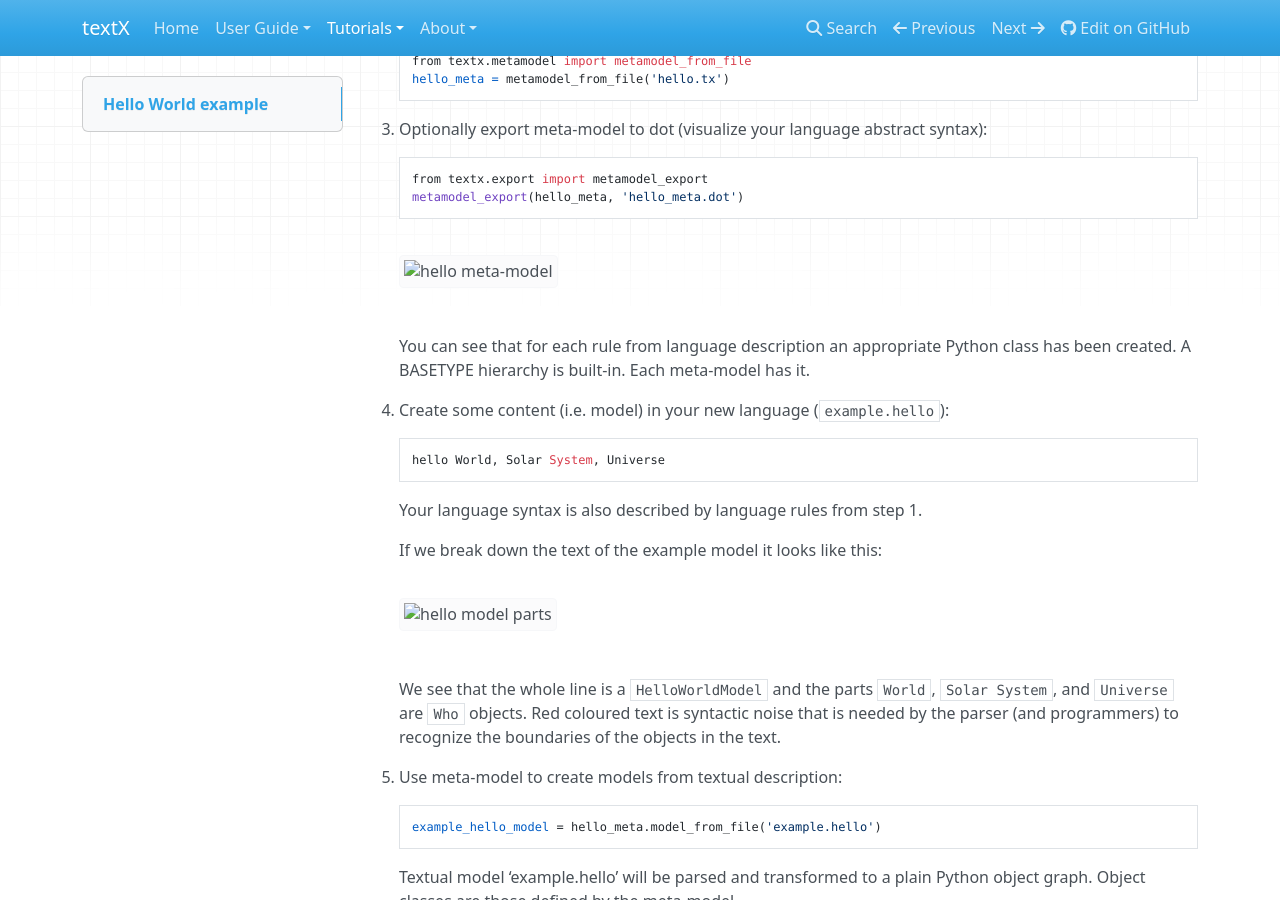
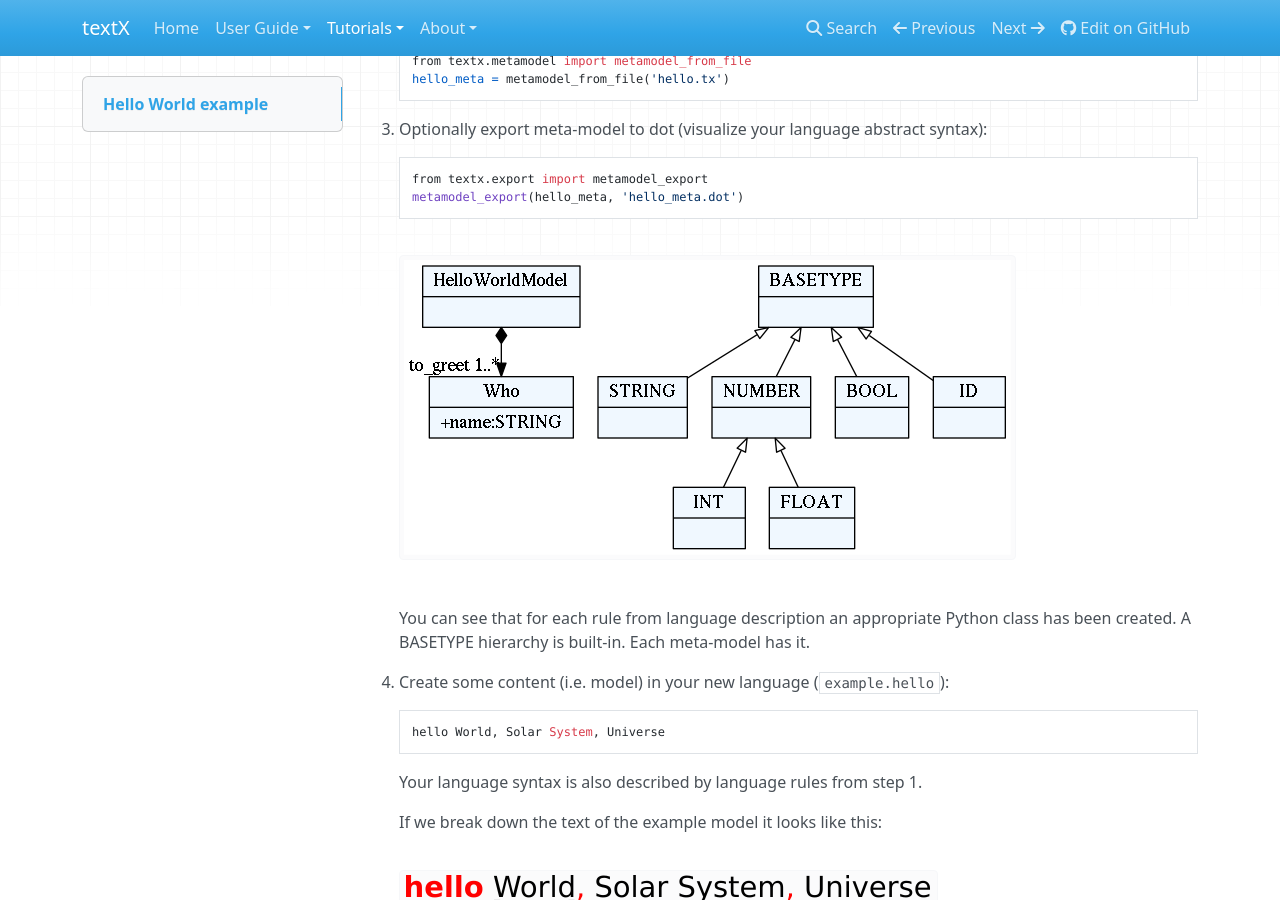
Before and after one commit to textX/textX, an MkDocs documentation site: the page built from docs/tutorials/hello_world.md, in a window 1280 px wide and 900 px high, scrolled down 624 px. Built offline with MkDocs 1.6.1, drawn with Linux system fonts in a browser that asks for light colours; nearby versions of some CDN libraries; old or Windows-style settings are respelled for this version of MkDocs.

Commit message:
Fixed links to images in hello world example.

```diff
--- a/docs/tutorials/hello_world.md
+++ b/docs/tutorials/hello_world.md
@@ -39,7 +39,7 @@ These are the steps to build a very basic Hello World - like language.
         from textx.export import metamodel_export
         metamodel_export(hello_meta, 'hello_meta.dot')
 
-    ![hello meta-model](images/hello_meta.dot.png)
+    ![hello meta-model](../images/hello_meta.dot.png)
 
     You can see that for each rule from language description an appropriate
     Python class has been created. A BASETYPE hierarchy is built-in. Each
@@ -53,7 +53,7 @@ These are the steps to build a very basic Hello World - like language.
 
     If we break down the text of the example model it looks like this:
 
-    ![hello model parts](images/hello_parts.png)
+    ![hello model parts](../images/hello_parts.png)
 
     We see that the whole line is a `HelloWorldModel` and the parts `World`,
     `Solar System`, and `Universe` are `Who` objects. Red coloured text is
@@ -75,7 +75,7 @@ These are the steps to build a very basic Hello World - like language.
         from textx.export import model_export
         model_export(example_hello_model, 'example.dot')
 
-    ![Example hello model](images/example.dot.png)
+    ![Example hello model](../images/example.dot.png)
 
     This is an object graph automatically constructed from `example.hello`
     file.
```
